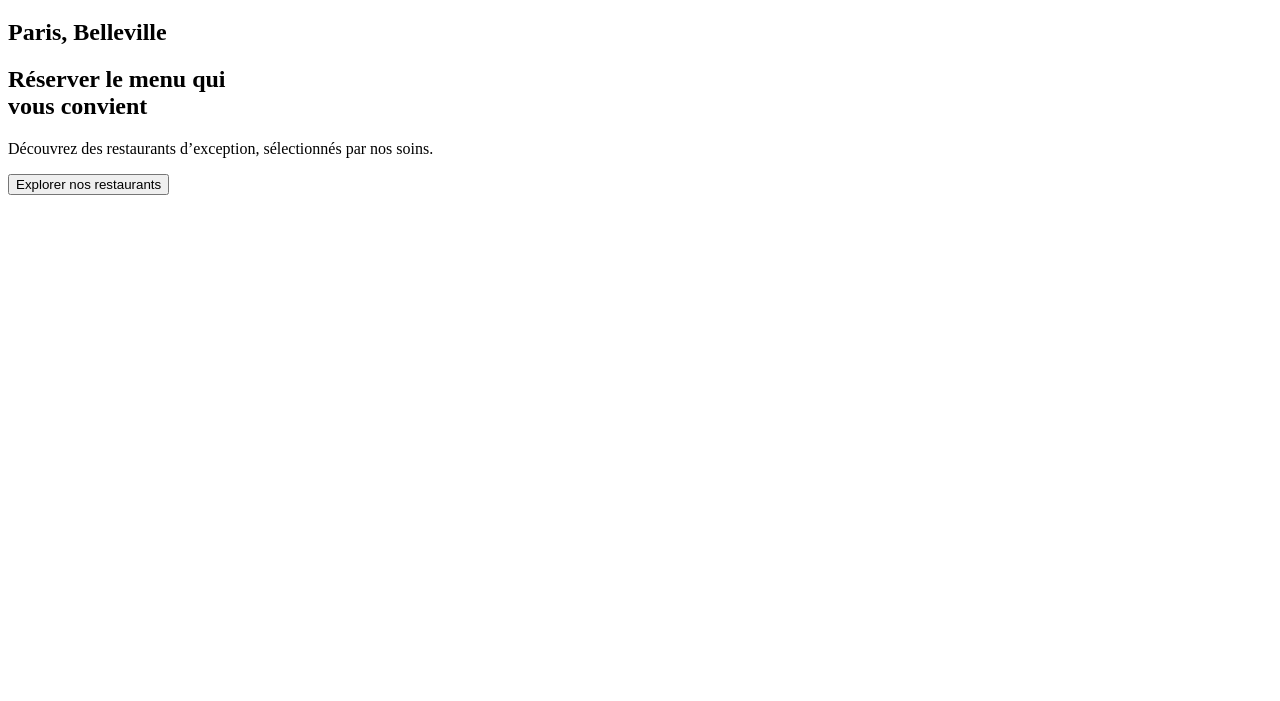
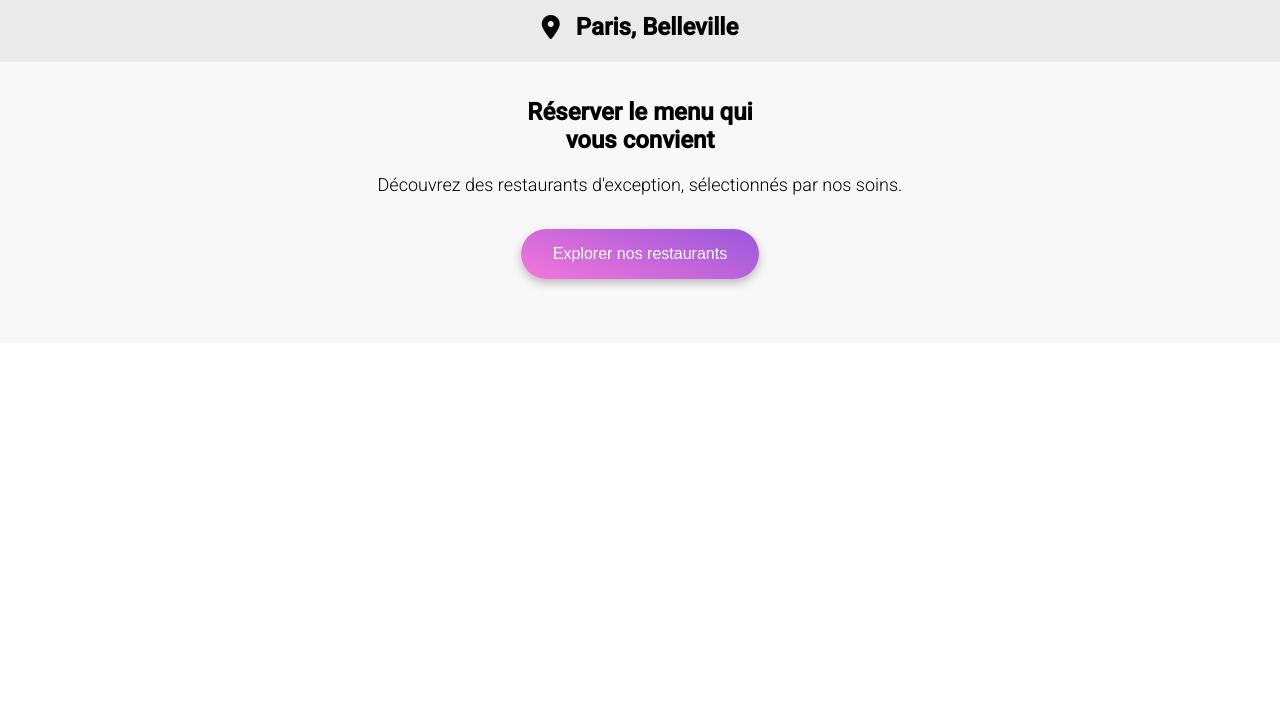
Before and after one commit to MohaDjm/Ohmyfood, a website: page index.html in a window 1280 px wide. Shown: the part 99-800 px from the top of the page. Drawn offline with Linux system fonts and the light colour scheme; the site is published under a folder, as on GitHub Pages, so addresses that start at the root find nothing; a web font is replaced by a local one.

Commit message:
add map sass

```diff
--- a/index.html
+++ b/index.html
@@ -7,7 +7,7 @@
     <meta name="viewport" content="width=device-width, initial-scale=1.0">
     <title>Ohmyfood</title>
     <script src="https://kit.fontawesome.com/45352d0537.js" crossorigin="anonymous"></script>
-    <link rel="stylesheet" href="/SASS/style.css">
+    <link rel="stylesheet" href="style.css">
   </head>
   <body>
     <header>
@@ -20,7 +20,7 @@
       </div>
       <section class="explorer">
         <h2>Réserver le menu qui <br> vous convient</h2>
-        <p>Découvrez des restaurants d’exception, sélectionnés par nos soins.</p>
+        <p>Découvrez des restaurants d'exception, sélectionnés par nos soins.</p>
         <button>Explorer nos restaurants</button>
       </section>
     </main>
```
Also changed, not shown: SASS/style.scss (added), style.css (added), style.scss (renamed from SASS/style.css), 2 other files.
